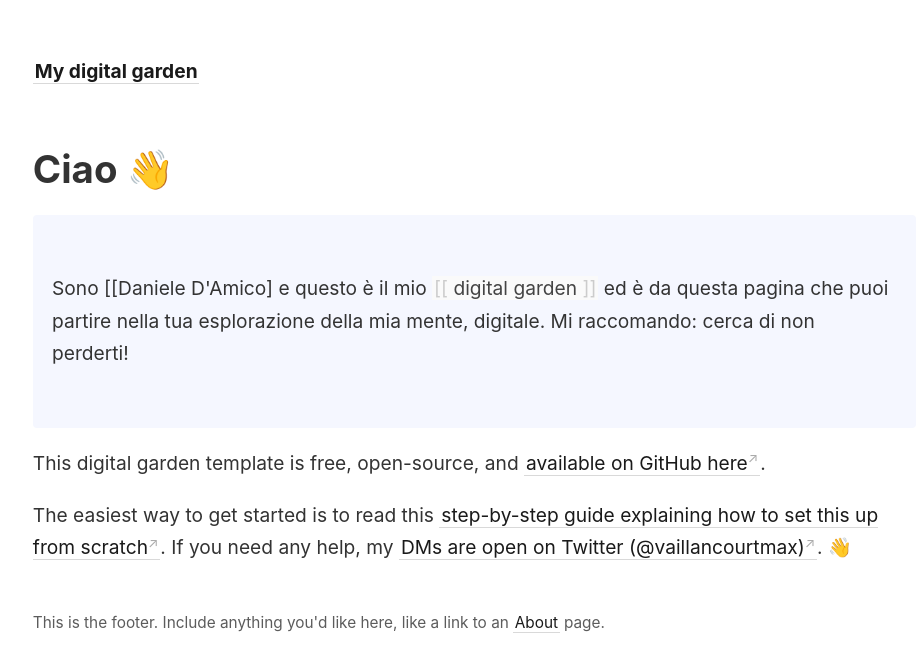
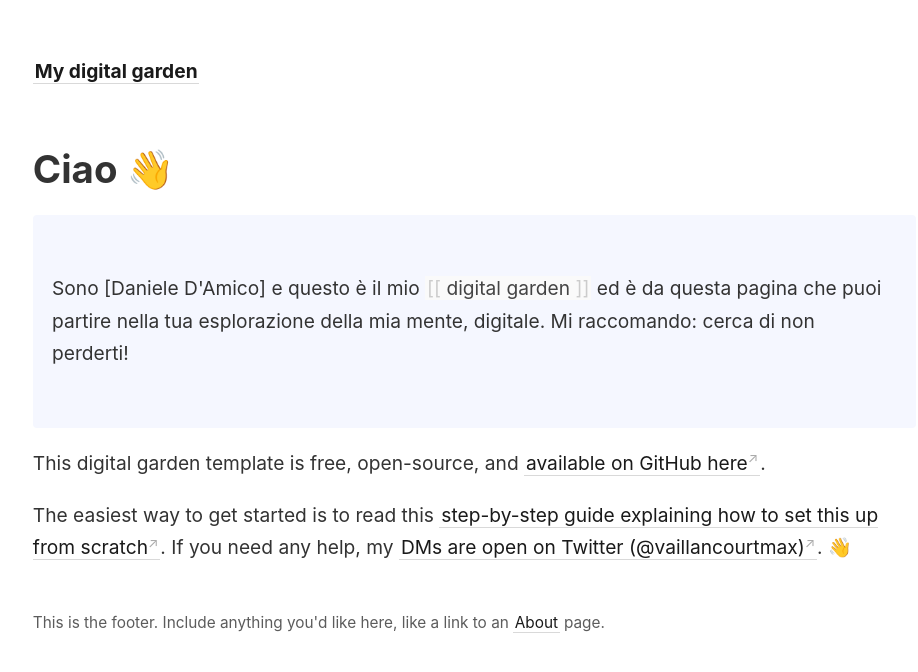
Before and after one commit to dandele/digital-garden-812, a Jekyll site: the page built from _pages/index.md, in a window 1280 px wide. Shown: the top 672 px of the page, without its empty margins (44-962 px from the left). Built offline with Jekyll 4.4.1, drawn with Linux system fonts in a browser that asks for light colours.

```diff
--- a/_pages/index.md
+++ b/_pages/index.md
@@ -7,7 +7,7 @@ permalink: /
 # Ciao 👋
 
 <p style="padding: 3em 1em; background: #f5f7ff; border-radius: 4px;">
-Sono [[Daniele D'Amico] e questo è il mio [[digital garden]] ed è da questa pagina che puoi partire nella tua esplorazione della mia mente, digitale.
+Sono [Daniele D'Amico] e questo è il mio [[digital garden]] ed è da questa pagina che puoi partire nella tua esplorazione della mia mente, digitale.
 
 Mi raccomando: cerca di non perderti!
 </p>
```
